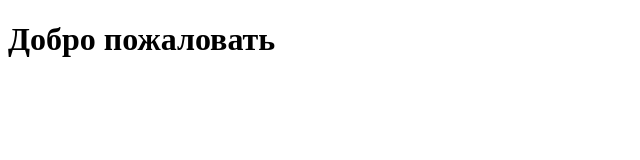
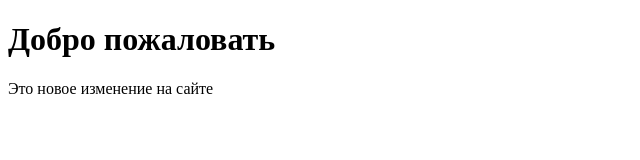
Before and after one commit to MaximBaltak/git-web, a plain HTML site: page index.html in a window 1280 px wide. Shown: the whole page, without its empty margins (0-640 px from the left). Drawn offline with Linux system fonts and the light colour scheme.

Commit message:
Новое изменение

```diff
--- a/index.html
+++ b/index.html
@@ -6,6 +6,7 @@
 </head>
 <body>
 <h1>Добро пожаловать</h1>
+    <p>Это новое изменение на сайте</p>
 
 </body>
 </html>
```
